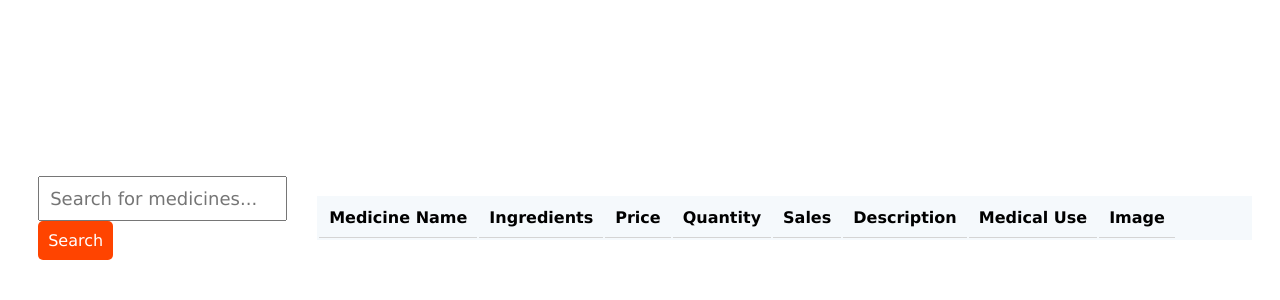
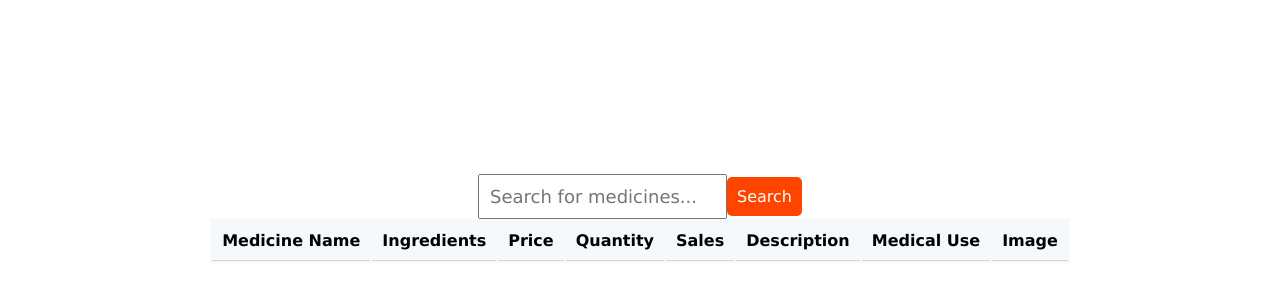
Before and after one commit to advanced-computer-lab-2023/Bond-Pharmacy, a React (Create React App) app in the folder front/: page /patient/search in a window 1280 px wide. Shown: the part 192-492 px from the top of the page. Built offline with nearby package versions, Linux system fonts and the light colour scheme.

Commit message:
update the search front

```diff
--- a/front/src/pages/MedicineSearch.css
+++ b/front/src/pages/MedicineSearch.css
@@ -88,19 +88,22 @@ img {
 
 .medicine-search-container {
   display: flex;
+  flex-direction: column;
   justify-content: center;
   align-items: center;
-  flex-direction: row; /* Change back to row to align elements horizontally */
-  padding: 20px;
-  margin-top: 20px; /* Add margin to position it at the top of the page */
+  height: 100vh;
+  margin: 0;
+}
+.center-search {
+  display: flex;
+  justify-content: center;
+  align-items: center;
 }
 
 .search-bar {
-  flex: 1; /* Use flex to expand the search bar to fill available space */
-  width: auto; /* Remove the fixed width */
-  font-size: 18px; /* Adjust the font size as needed */
+  width: auto;
+  font-size: 18px;
   padding: 10px;
-  margin-right: 10px; /* Add margin to separate the search bar and button */
 }
 
 .search-button {
@@ -112,3 +115,12 @@ img {
   font-size: 16px;
   cursor: pointer;
 }
+
+
+
+.top-search-bar {
+  display: flex;
+  justify-content: center;
+  align-items: center;
+  margin-top: 20px;
+}
--- a/front/src/pages/searchMedicine.js
+++ b/front/src/pages/searchMedicine.js
@@ -32,7 +32,7 @@ function MedicineSearch() {
 
   return (
     <div className="medicine-search-container">
-      <div className="search-bar">
+      <div className="top-search-bar">
         <input
           className="search-bar"
           type="text"
@@ -40,7 +40,9 @@ function MedicineSearch() {
           onChange={(e) => setSearchQuery(e.target.value)}
           placeholder="Search for medicines..."
         />
-        <button className="search-button"  onClick={handleSearch}>Search</button>
+        <button className="search-button" onClick={handleSearch}>
+          Search
+        </button>
       </div>
 
       <div className="medicine-table">
```
Also changed, not shown: 2 other files (tests, documents, lock files or other folders).
